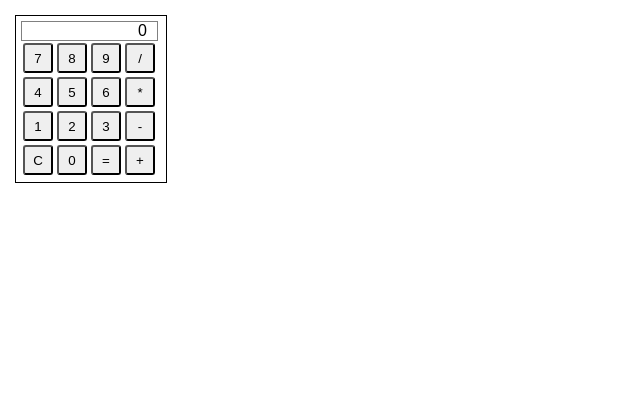
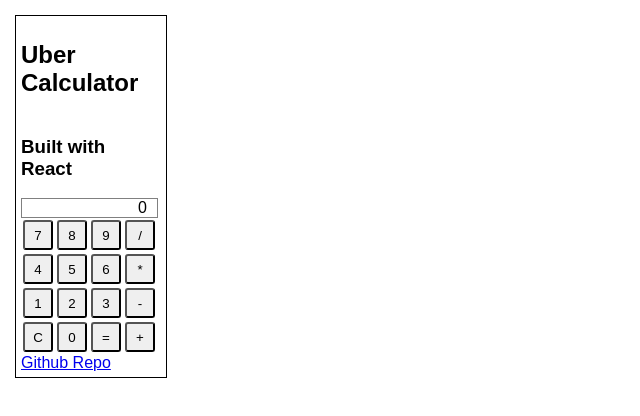
Before and after one commit to jlincodes/uber-calculator, a React (Create React App) app: page / in a window 1280 px wide. Shown: the top 416 px of the page, without its empty margins (0-640 px from the left). Built offline with nearby package versions, Linux system fonts and the light colour scheme.

Commit message:
Adds link to GH repo

```diff
--- a/src/App.js
+++ b/src/App.js
@@ -83,6 +83,9 @@
     }
     return (
       <div className="App">
+        <h2>Uber Calculator</h2>
+        <h3>Built with React</h3>
+        <div className='calc'>
           <div className="results">
             <span>{result}</span>
           </div>
@@ -110,7 +113,10 @@
             <button onClick={this.handleCalc}>=</button>
             <button onClick={this.storeValues}>+</button>
           </div>
-
+        </div>
+        <div>
+          <a href="https://github.com/julielin0812/uber-calculator">Github Repo</a>
+        </div>
       </div>
     );
   }
```
Lines whose indentation alone changed are shown as unchanged.
